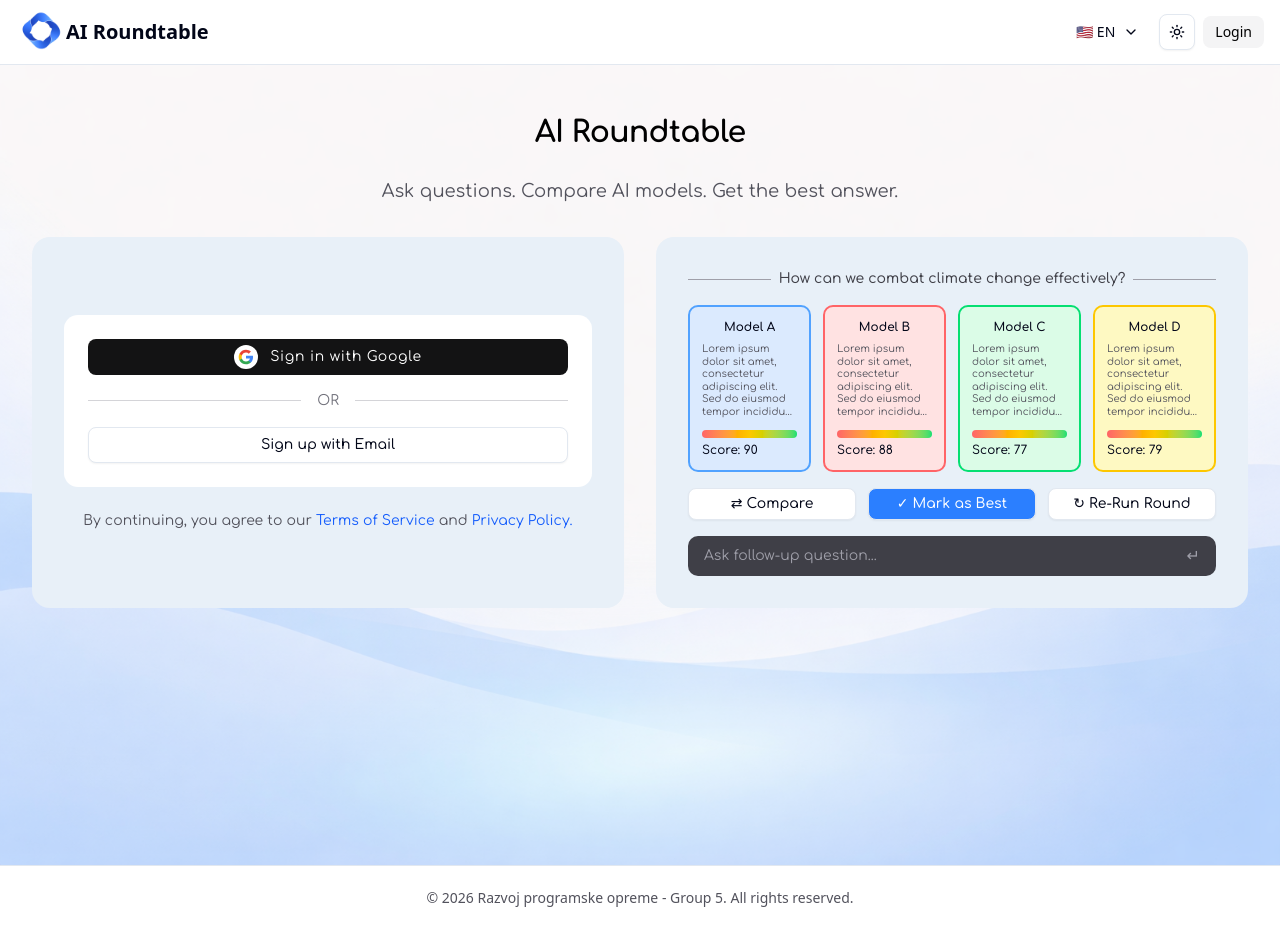
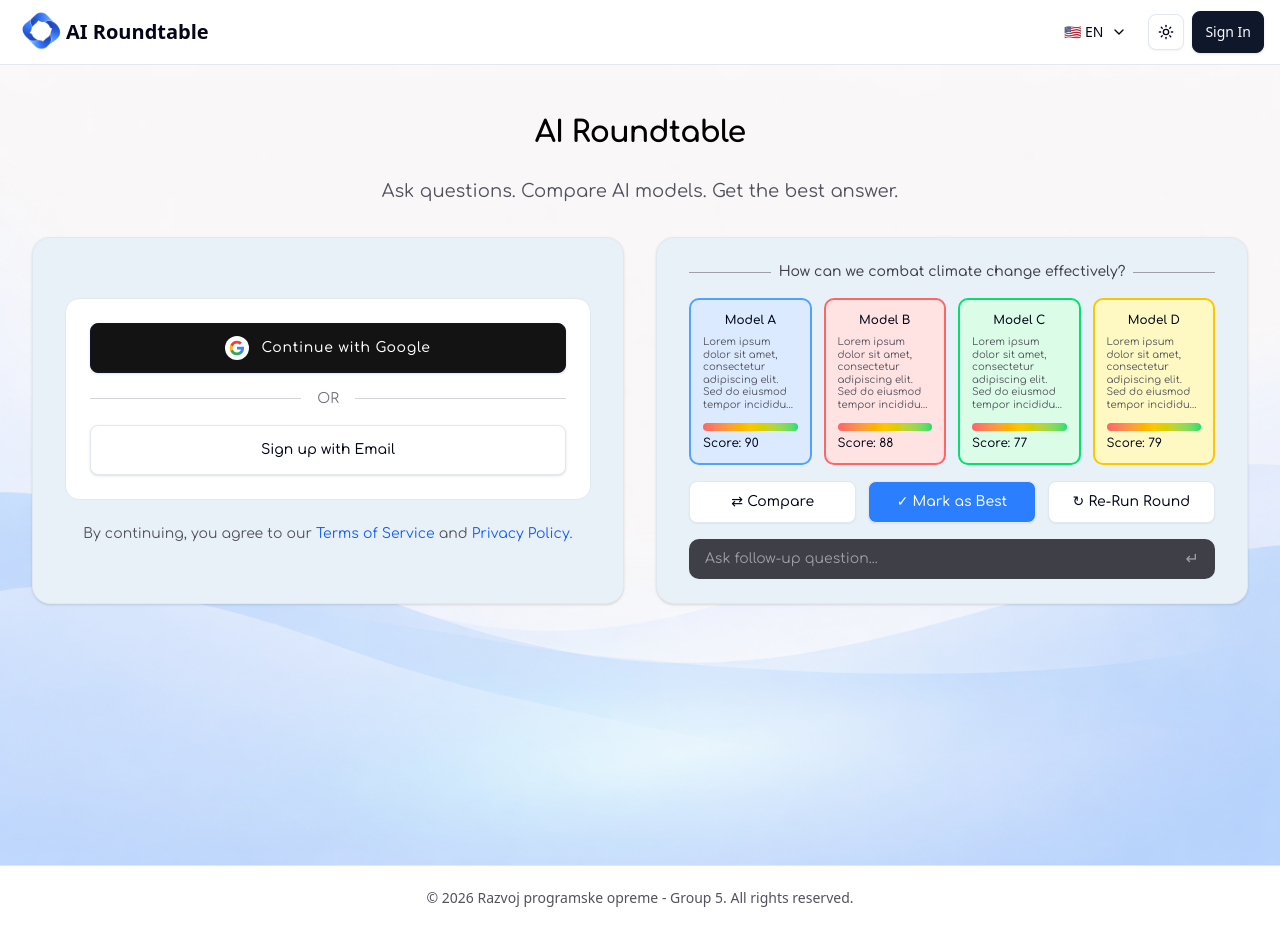
Before and after one commit to Altr0y/AI-OkroglaMiza, a Next.js app in the folder frontend/: page / in a window 1280 px wide. Built offline with nearby package versions, Linux system fonts and the light colour scheme; no server answers.

Commit message:
Fix: Styles

```diff
--- a/frontend/components/demo.tsx
+++ b/frontend/components/demo.tsx
@@ -5,7 +5,7 @@ export function Demo() {
   const t = useTranslations('Demo');
 
   return (
-    <div className='flex-1 flex flex-col gap-4 p-8 bg-[#e8f0f8] dark:bg-zinc-800 rounded-2xl'>
+    <div className='flex-1 flex flex-col gap-4 p-8 bg-[#e8f0f8] border py-6 shadow-sm dark:bg-card rounded-2xl'>
       {/* Question Header */}
       <div className='flex items-center gap-2'>
         <div className='flex-1 h-px bg-zinc-400'></div>
@@ -16,7 +16,7 @@ export function Demo() {
       </div>
 
       {/* Model Cards */}
-      <div className='grid grid-cols-4 gap-3'>
+      <div className='grid grid-cols-4 gap-3 dark:text-black'>
         {[
           {
             name: 'Model A',
--- a/frontend/components/signup-form-landing.tsx
+++ b/frontend/components/signup-form-landing.tsx
@@ -11,8 +11,8 @@ export function SignupFormLanding({
   const t = useTranslations('SignupFormLanding');
 
   return (
-    <div className='flex-1 flex flex-col justify-center gap-6 p-8 bg-[#e8f0f8] dark:bg-zinc-800 rounded-2xl'>
-      <div className='bg-white dark:bg-zinc-900 rounded-xl p-6 space-y-4'>
+    <div className='flex-1 flex flex-col justify-center gap-6 p-8 bg-[#e8f0f8] dark:bg-card border py-6 shadow-sm rounded-2xl'>
+      <div className='bg-white dark:bg-black/20 border rounded-xl p-6 space-y-4'>
         <GoogleButton />
 
         <div className='flex items-center gap-4'>
@@ -21,7 +21,11 @@ export function SignupFormLanding({
           <div className='flex-1 h-px bg-zinc-300 dark:bg-zinc-700'></div>
         </div>
 
-        <Button variant='outline' className='w-full' asChild>
+        <Button
+          variant='outline'
+          className='w-full border py-6 shadow-sm'
+          asChild
+        >
           <Link href='/signup'>{t('signUpWithEmail')}</Link>
         </Button>
       </div>
--- a/frontend/components/ui/button.tsx
+++ b/frontend/components/ui/button.tsx
@@ -5,25 +5,26 @@ import { cva, type VariantProps } from 'class-variance-authority';
 import { cn } from '@/lib/utils';
 
 const buttonVariants = cva(
-  "inline-flex items-center justify-center gap-2 whitespace-nowrap rounded-md text-sm font-medium transition-all disabled:pointer-events-none disabled:opacity-50 [&_svg]:pointer-events-none [&_svg:not([class*='size-'])]:size-4 shrink-0 [&_svg]:shrink-0 outline-none focus-visible:border-ring focus-visible:ring-ring/50 focus-visible:ring-[3px] aria-invalid:ring-destructive/20 dark:aria-invalid:ring-destructive/40 aria-invalid:border-destructive",
+  "inline-flex items-center justify-center gap-2 whitespace-nowrap rounded-md text-sm font-medium transition-all disabled:pointer-events-none disabled:opacity-50 [&_svg]:pointer-events-none [&_svg:not([class*='size-'])]:size-4 shrink-0 [&_svg]:shrink-0 outline-none focus-visible:border-ring focus-visible:ring-ring/50 focus-visible:ring-[3px] aria-invalid:ring-destructive/20 dark:aria-invalid:ring-destructive/40 aria-invalid:border-destructive border shadow-sm",
   {
     variants: {
       variant: {
-        default: 'bg-primary text-primary-foreground hover:bg-primary/90',
+        default:
+          'bg-primary text-primary-foreground hover:bg-primary/90 border-primary',
         destructive:
-          'bg-destructive text-white hover:bg-destructive/90 focus-visible:ring-destructive/20 dark:focus-visible:ring-destructive/40 dark:bg-destructive/60',
+          'bg-destructive text-white hover:bg-destructive/90 focus-visible:ring-destructive/20 dark:focus-visible:ring-destructive/40 dark:bg-destructive/60 border-destructive',
         outline:
           'border bg-background shadow-xs hover:bg-accent hover:text-accent-foreground dark:bg-input/30 dark:border-input dark:hover:bg-input/50',
         secondary:
-          'bg-secondary text-secondary-foreground hover:bg-secondary/80',
+          'bg-secondary text-secondary-foreground hover:bg-secondary/80 border-secondary',
         ghost:
-          'hover:bg-accent hover:text-accent-foreground dark:hover:bg-accent/50',
-        link: 'text-primary underline-offset-4 hover:underline',
+          'hover:bg-accent hover:text-accent-foreground dark:hover:bg-accent/50 border-transparent shadow-none',
+        link: 'text-primary underline-offset-4 hover:underline border-transparent shadow-none',
       },
       size: {
-        default: 'h-9 px-4 py-2 has-[>svg]:px-3',
-        sm: 'h-8 rounded-md gap-1.5 px-3 has-[>svg]:px-2.5',
-        lg: 'h-10 rounded-md px-6 has-[>svg]:px-4',
+        default: 'h-9 px-4 py-6 has-[>svg]:px-3',
+        sm: 'h-8 rounded-md gap-1.5 px-3 py-5 has-[>svg]:px-2.5',
+        lg: 'h-10 rounded-md px-6 py-7 has-[>svg]:px-4',
         icon: 'size-9',
         'icon-sm': 'size-8',
         'icon-lg': 'size-10',
--- a/frontend/components/ui/google-button.tsx
+++ b/frontend/components/ui/google-button.tsx
@@ -1,13 +1,14 @@
 import { useTranslations } from 'next-intl';
+import { Button } from '@/components/ui/button';
 
 export function GoogleButton() {
   const t = useTranslations('LoginForm');
 
   return (
-    <button
+    <Button
       type='button'
       aria-label='Sign in with Google'
-      className='flex items-center gap-3 bg-[#131314] rounded-md p-2 px-4 transition-colors duration-300 hover:bg-[#2c2c2e] w-full justify-center h-9'
+      className='flex items-center gap-3 bg-[#131314] rounded-md p-2 px-4 transition-colors duration-300 hover:bg-[#2c2c2e] border py-6 shadow-sm w-full justify-center h-9'
     >
       <div className='flex items-center justify-center bg-white w-6 h-6 rounded-full'>
         <svg
@@ -38,6 +39,6 @@ export function GoogleButton() {
       <span className='text-sm text-white tracking-wider'>
         {t('signInWithGoogle')}
       </span>
-    </button>
+    </Button>
   );
 }
--- a/frontend/components/ui/header.tsx
+++ b/frontend/components/ui/header.tsx
@@ -41,12 +41,7 @@ export function Header() {
         <div className='flex items-center gap-2'>
           <Localization />
           <ModeToggle />
-          <Button
-            asChild
-            variant='default'
-            size='sm'
-            className='bg-zinc-100 text-black hover:bg-zinc-200 dark:bg-zinc-900 dark:text-white dark:hover:bg-zinc-800'
-          >
+          <Button asChild variant='default' size='sm'>
             <a href='/login'>{tLoginForm('loginButton')}</a>
           </Button>
         </div>
--- a/frontend/messages/en.json
+++ b/frontend/messages/en.json
@@ -13,9 +13,9 @@
     "description": "Enter your email below to login to your account",
     "email": "Email",
     "password": "Password",
-    "loginButton": "Login",
+    "loginButton": "Sign In",
     "forgotPassword": "Forgot Password?",
-    "signInWithGoogle": "Sign in with Google",
+    "signInWithGoogle": "Continue with Google",
     "noAccount": "Don't have an account?",
     "register": "Sign up"
   },
--- a/frontend/messages/sl.json
+++ b/frontend/messages/sl.json
@@ -15,7 +15,7 @@
     "password": "Geslo",
     "loginButton": "Prijava",
     "forgotPassword": "Ste pozabili geslo?",
-    "signInWithGoogle": "Prijava z Google",
+    "signInWithGoogle": "Nadaljuj z Google",
     "noAccount": "Nimate računa?",
     "register": "Registrirajte se"
   },
```
